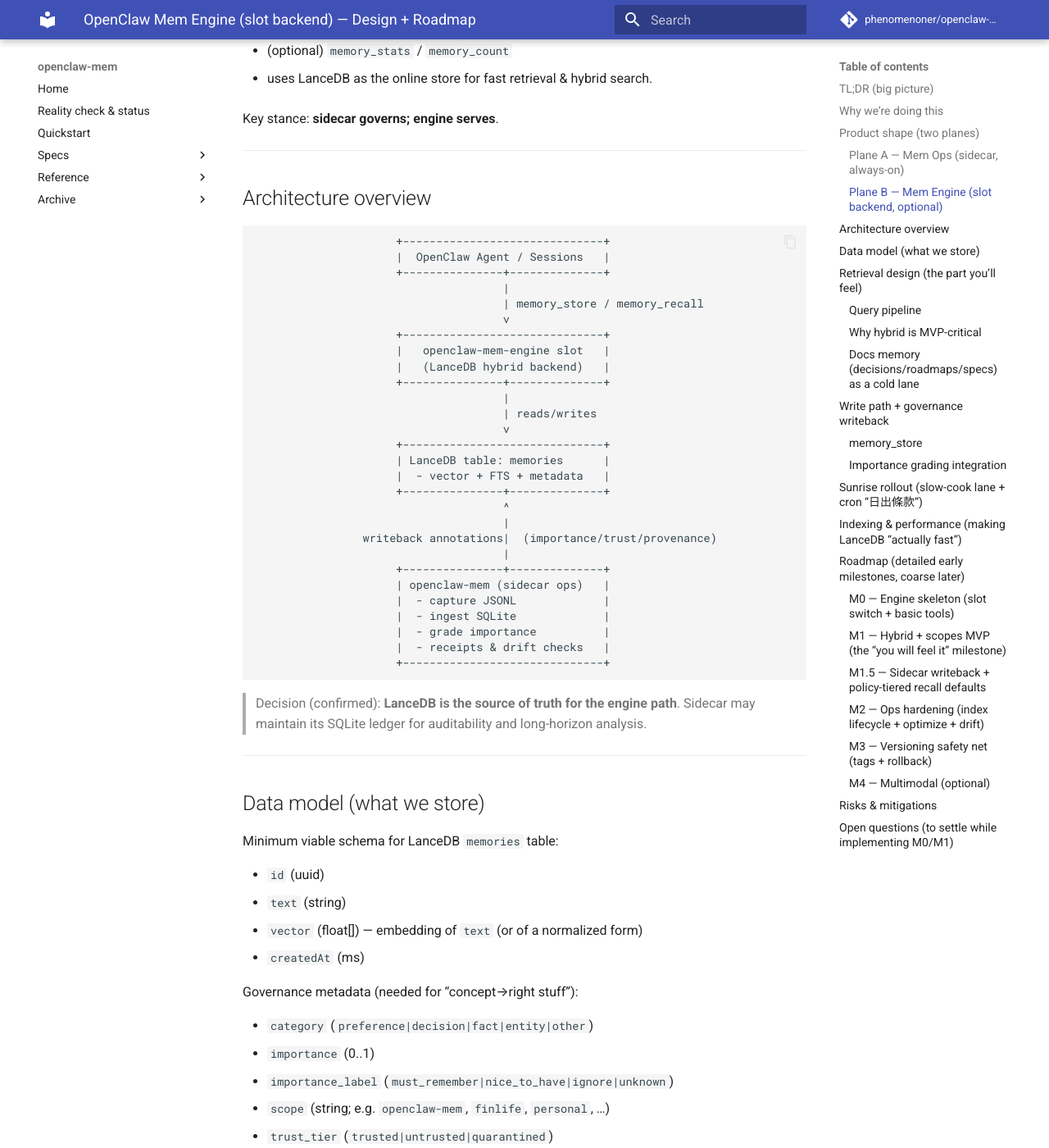
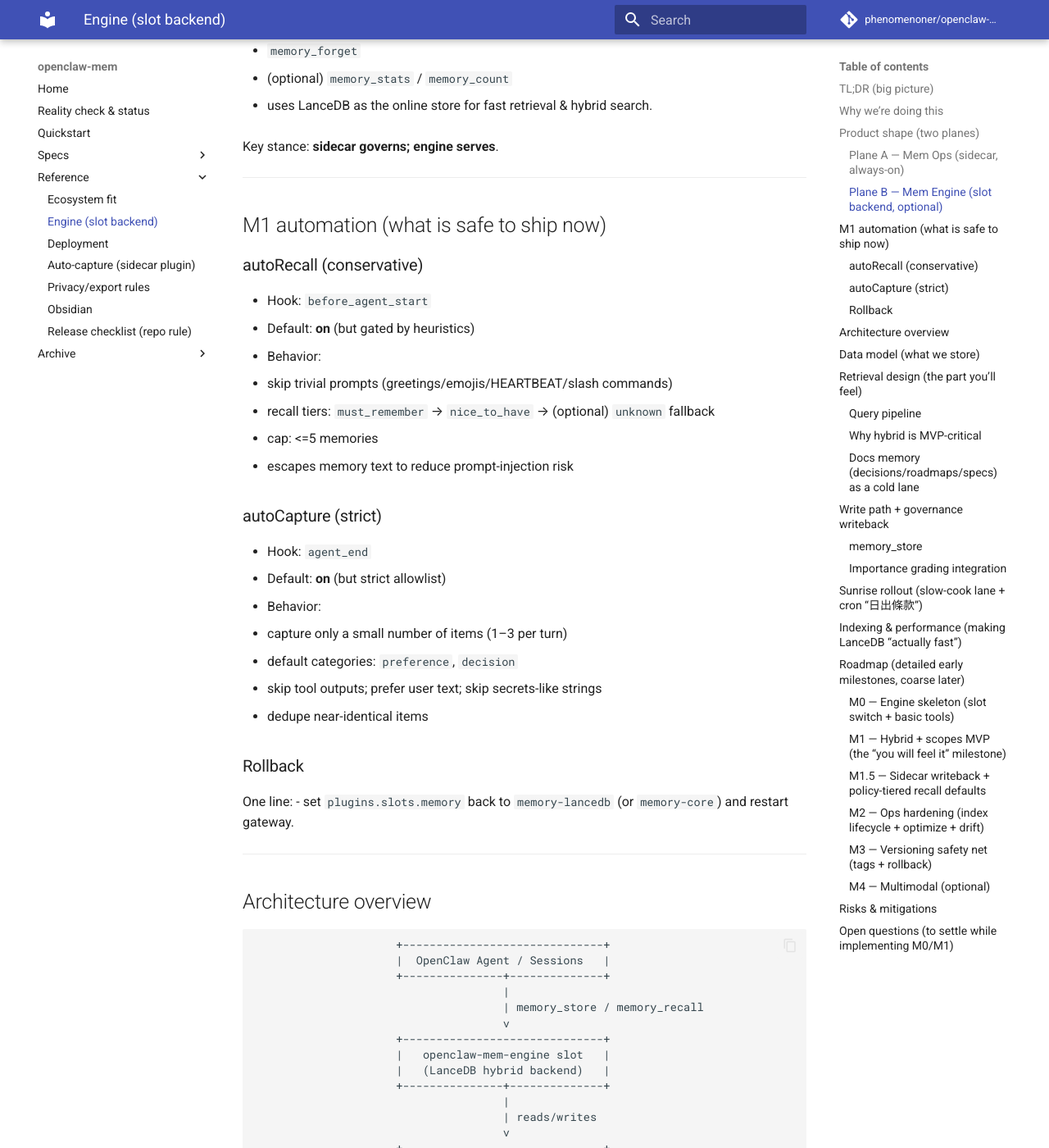
Before and after one commit to phenomenoner/openclaw-mem, an MkDocs documentation site: the page built from docs/mem-engine.md, in a window 1280 px wide and 1400 px high, scrolled down 1797 px. Shown: the whole window at 82% size. Built offline with MkDocs 1.6.1 and Material for MkDocs 9.7.7, drawn with Linux system fonts in a browser that asks for light colours; comment, search, counter and statistics services are not loaded; some of the changed text lies outside the part shown.

Commit message:
docs: update mem-engine M1 automation + ecosystem fit comparison

```diff
--- a/docs/mem-engine.md
+++ b/docs/mem-engine.md
@@ -10,8 +10,9 @@
 
 `openclaw-mem-engine` becomes an optional **slot owner** (replaces `memory-lancedb` when enabled) so we can:
 
-- do **hybrid recall** (FTS/BM25 + vector) with **scopes & metadata filters**,
+- do **hybrid recall** (FTS + vector) with **scopes & metadata filters**,
 - make recall behavior **auditable + tunable** (receipts, knobs, policies),
+- add **safe M1 automation**: conservative `autoRecall` + strict `autoCapture` (configurable),
 - and actually exploit LanceDB features that the official `memory-lancedb` backend doesn’t surface.
 
 Rollback remains trivial: switch `plugins.slots.memory` back to `memory-lancedb` or `memory-core`.
@@ -62,6 +63,32 @@
 - uses LanceDB as the online store for fast retrieval & hybrid search.
 
 Key stance: **sidecar governs; engine serves**.
+
+---
+
+## M1 automation (what is safe to ship now)
+
+### autoRecall (conservative)
+- Hook: `before_agent_start`
+- Default: **on** (but gated by heuristics)
+- Behavior:
+  - skip trivial prompts (greetings/emojis/HEARTBEAT/slash commands)
+  - recall tiers: `must_remember` → `nice_to_have` → (optional) `unknown` fallback
+  - cap: <=5 memories
+  - escapes memory text to reduce prompt-injection risk
+
+### autoCapture (strict)
+- Hook: `agent_end`
+- Default: **on** (but strict allowlist)
+- Behavior:
+  - capture only a small number of items (1–3 per turn)
+  - default categories: `preference`, `decision`
+  - skip tool outputs; prefer user text; skip secrets-like strings
+  - dedupe near-identical items
+
+### Rollback
+One line:
+- set `plugins.slots.memory` back to `memory-lancedb` (or `memory-core`) and restart gateway.
 
 ---
 
--- a/mkdocs.yml
+++ b/mkdocs.yml
@@ -1,5 +1,5 @@
 site_name: openclaw-mem
-site_description: Local-first memory sidecar for OpenClaw
+site_description: Local-first memory sidecar + optional hybrid memory engine for OpenClaw
 site_url: https://phenomenoner.github.io/openclaw-mem/
 repo_url: https://github.com/phenomenoner/openclaw-mem
 repo_name: phenomenoner/openclaw-mem
@@ -36,8 +36,9 @@
       - Graphic memory (GraphRAG-lite PRD): specs/graphic-memory-graphrag-lite-prd.md
   - Reference:
       - Ecosystem fit: ecosystem-fit.md
+      - Engine (slot backend): mem-engine.md
       - Deployment: deployment.md
-      - Auto-capture: auto-capture.md
+      - Auto-capture (sidecar plugin): auto-capture.md
       - Privacy/export rules: privacy-export-rules.md
       - Obsidian: obsidian.md
       - Release checklist (repo rule): release-checklist.md
```
Also changed, not shown: README.md (+13 -3 lines), docs/auto-capture.md (+2 -0 lines), docs/ecosystem-fit.md (+23 -2 lines), docs/index.md (+3 -3 lines).
